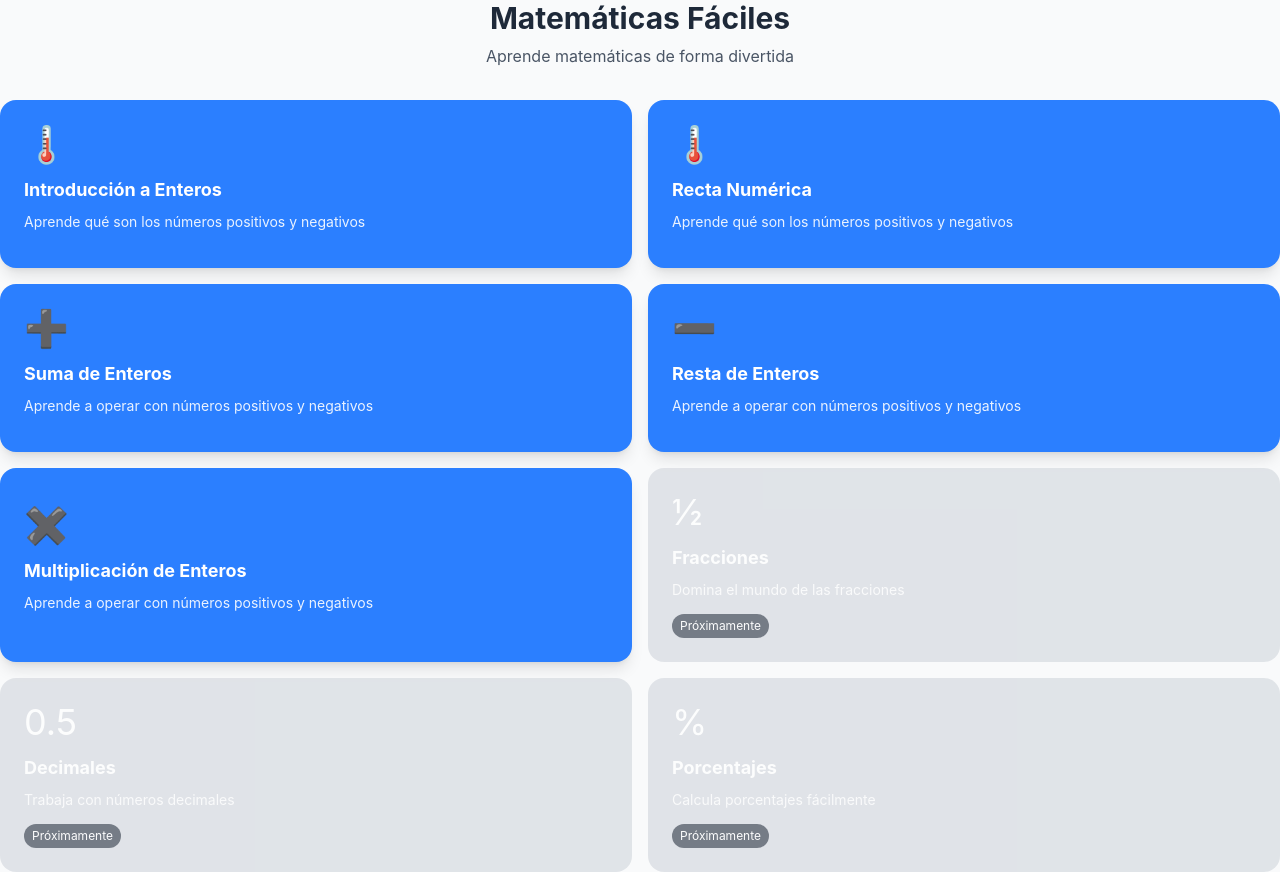
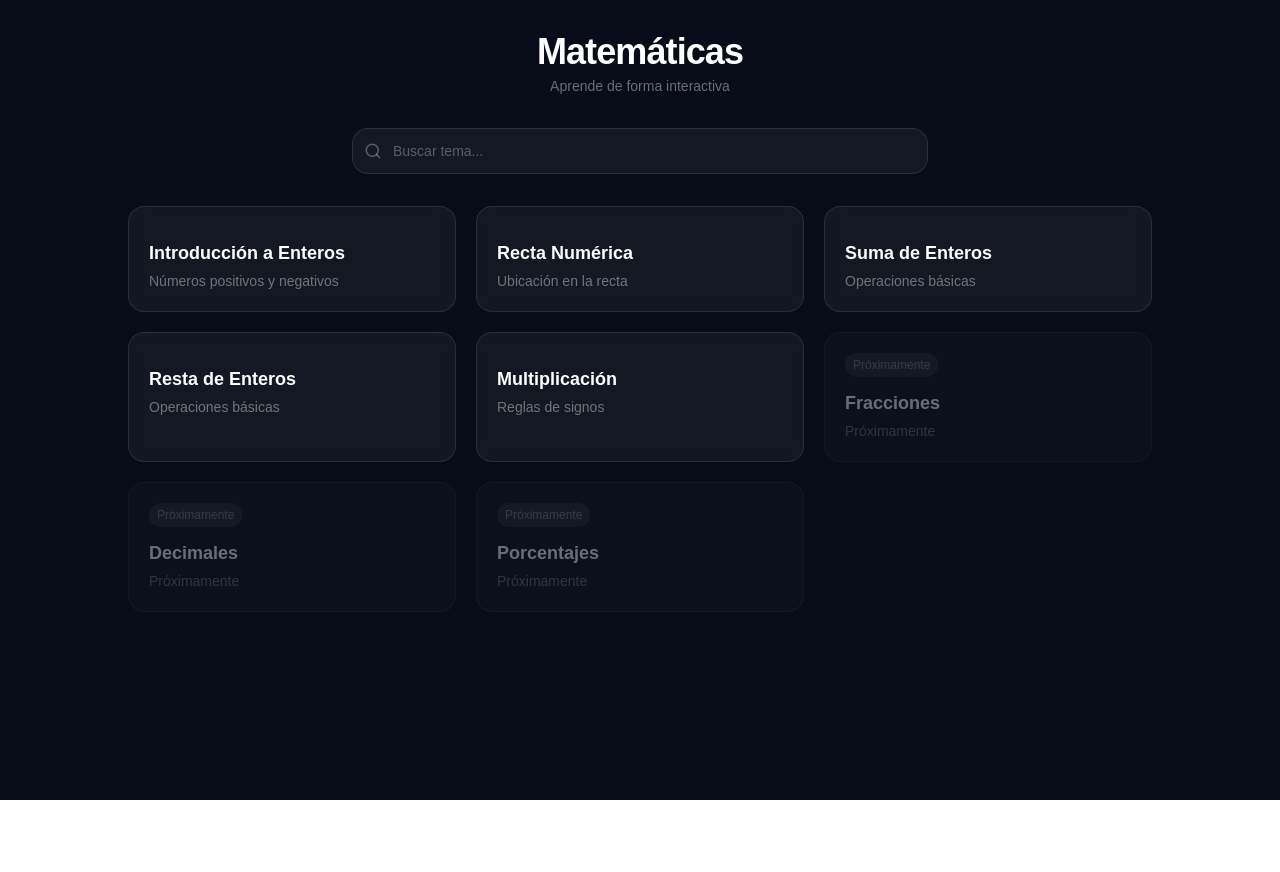
Before and after one commit to tucno21/matematica, a React (Vite) app: page / in a window 1280 px wide. After the commit the page ends 800 px from the top, so only its background shows below. Built offline with nearby package versions, Linux system fonts and the light colour scheme.

Commit message:
mejorar menu de vistas

```diff
--- a/package.json
+++ b/package.json
@@ -11,6 +11,7 @@
   },
   "dependencies": {
     "@tailwindcss/vite": "^4.2.2",
+    "lucide-react": "^1.6.0",
     "react": "^19.2.4",
     "react-dom": "^19.2.4",
     "react-router-dom": "^7.13.2",
--- a/src/types/index.ts
+++ b/src/types/index.ts
@@ -3,7 +3,7 @@ export interface Topic {
     path: string
     title: string
     description: string
-    icon: string
-    color: string
+    icon?: string
+    color?: string
     available: boolean
 }
--- a/src/views/HomeView.tsx
+++ b/src/views/HomeView.tsx
@@ -1,125 +1,89 @@
+import { useState } from 'react'
 import { useNavigate } from 'react-router-dom'
+import { Search } from 'lucide-react'
 import type { Topic } from '../types'
 
 export default function HomeView() {
     const navigate = useNavigate()
+    const [search, setSearch] = useState('')
 
     const topics: Topic[] = [
-        {
-            id: 'intro',
-            path: '/intro-enteros',
-            title: 'Introducción a Enteros',
-            description: 'Aprende qué son los números positivos y negativos',
-            icon: '🌡️',
-            color: 'blue',
-            available: true
-        },
-        {
-            id: 'recta',
-            path: '/recta-numerica',
-            title: 'Recta Numérica',
-            description: 'Aprende qué son los números positivos y negativos',
-            icon: '🌡️',
-            color: 'blue',
-            available: true
-        },
-        {
-            id: 'suma',
-            path: '/suma-enteros',
-            title: 'Suma de Enteros',
-            description: 'Aprende a operar con números positivos y negativos',
-            icon: '➕',
-            color: 'blue',
-            available: true
-        },
-        {
-            id: 'resta',
-            path: '/resta-enteros',
-            title: 'Resta de Enteros',
-            description: 'Aprende a operar con números positivos y negativos',
-            icon: '➖',
-            color: 'blue',
-            available: true
-        },
-        {
-            id: 'producto',
-            path: '/producto-enteros',
-            title: 'Multiplicación de Enteros',
-            description: 'Aprende a operar con números positivos y negativos',
-            icon: '✖️',
-            color: 'blue',
-            available: true
-        },
-        {
-            id: 'fractions',
-            path: '/fracciones',
-            title: 'Fracciones',
-            description: 'Domina el mundo de las fracciones',
-            icon: '½',
-            color: 'purple',
-            available: false
-        },
-        {
-            id: 'decimals',
-            path: '/decimales',
-            title: 'Decimales',
-            description: 'Trabaja con números decimales',
-            icon: '0.5',
-            color: 'green',
-            available: false
-        },
-        {
-            id: 'percentages',
-            path: '/porcentajes',
-            title: 'Porcentajes',
-            description: 'Calcula porcentajes fácilmente',
-            icon: '%',
-            color: 'orange',
-            available: false
-        }
+        { id: 'intro', path: '/intro-enteros', title: 'Introducción a Enteros', description: 'Números positivos y negativos', available: true },
+        { id: 'recta', path: '/recta-numerica', title: 'Recta Numérica', description: 'Ubicación en la recta', available: true },
+        { id: 'suma', path: '/suma-enteros', title: 'Suma de Enteros', description: 'Operaciones básicas', available: true },
+        { id: 'resta', path: '/resta-enteros', title: 'Resta de Enteros', description: 'Operaciones básicas', available: true },
+        { id: 'producto', path: '/producto-enteros', title: 'Multiplicación', description: 'Reglas de signos', available: true },
+        { id: 'fractions', path: '/fracciones', title: 'Fracciones', description: 'Próximamente', available: false },
+        { id: 'decimals', path: '/decimales', title: 'Decimales', description: 'Próximamente', available: false },
+        { id: 'percentages', path: '/porcentajes', title: 'Porcentajes', description: 'Próximamente', available: false }
     ]
 
-    const colorClasses = {
-        blue: 'bg-blue-500 hover:bg-blue-600',
-        purple: 'bg-purple-500 hover:bg-purple-600',
-        green: 'bg-green-500 hover:bg-green-600',
-        orange: 'bg-orange-500 hover:bg-orange-600'
-    }
+    const filteredTopics = topics.filter(t =>
+        t.title.toLowerCase().includes(search.toLowerCase()) ||
+        t.description.toLowerCase().includes(search.toLowerCase())
+    )
 
     const handleTopicClick = (topic: Topic) => {
-        topic.available && navigate(topic.path)
+        if (topic.available) navigate(topic.path)
     }
 
     return (
-        <div>
-            <header className="mb-8 text-center">
-                <h1 className="text-3xl font-bold text-gray-800 mb-2">Matemáticas Fáciles</h1>
-                <p className="text-gray-600">Aprende matemáticas de forma divertida</p>
+        <div className="min-h-dvh bg-[#080c18] text-white px-4 py-8" style={{ fontFamily: "'Nunito', sans-serif" }}>
+            {/* Header */}
+            <header className="text-center mb-8">
+                <h1 className="text-4xl font-black tracking-tight">Matemáticas</h1>
+                <p className="text-white/40 mt-1 text-sm">Aprende de forma interactiva</p>
             </header>
 
-            <div className="grid grid-cols-2 gap-4">
-                {topics.map((topic) => (
-                    <button
+            {/* Search */}
+            <div className="relative mb-8 max-w-xl mx-auto">
+                <Search className="absolute left-3 top-1/2 -translate-y-1/2 text-white/30" size={18} />
+                <input
+                    type="text"
+                    placeholder="Buscar tema..."
+                    value={search}
+                    onChange={(e) => setSearch(e.target.value)}
+                    className="w-full pl-10 pr-4 py-3 rounded-2xl bg-white/5 border border-white/10 text-sm text-white placeholder-white/30 focus:outline-none focus:ring-2 focus:ring-teal-400"
+                />
+            </div>
+
+            {/* Grid */}
+            <div className="grid grid-cols-1 sm:grid-cols-2 lg:grid-cols-3 gap-5 max-w-5xl mx-auto">
+                {filteredTopics.map(topic => (
+                    <div
                         key={topic.id}
                         onClick={() => handleTopicClick(topic)}
-                        disabled={!topic.available}
                         className={`
-              ${topic.available ? colorClasses[topic.color as keyof typeof colorClasses] : 'bg-gray-300'}
-              ${!topic.available ? 'opacity-60 cursor-not-allowed' : 'cursor-pointer shadow-lg transform transition hover:scale-105 active:scale-95'}
-              rounded-2xl p-6 text-left text-white
+              rounded-2xl p-5 border border-white/10 bg-white/5 backdrop-blur
+              transition-all duration-300
+              ${topic.available ? 'cursor-pointer hover:scale-[1.03] hover:shadow-lg hover:shadow-teal-500/10' : 'opacity-40 cursor-not-allowed'}
             `}
                     >
-                        <div className="text-4xl mb-3">{topic.icon}</div>
-                        <h2 className="text-lg font-bold mb-2">{topic.title}</h2>
-                        <p className="text-sm opacity-90 mb-3">{topic.description}</p>
-                        {!topic.available && (
-                            <span className="inline-block bg-gray-800 bg-opacity-50 text-xs px-2 py-1 rounded-full">
-                                Próximamente
-                            </span>
-                        )}
-                    </button>
+                        <div className="flex items-center justify-between mb-3">
+                            {!topic.available && (
+                                <span className="text-xs bg-white/10 px-2 py-1 rounded-full text-white/40">
+                                    Próximamente
+                                </span>
+                            )}
+                        </div>
+
+                        <h2 className="text-lg font-bold mb-1">
+                            {topic.title}
+                        </h2>
+
+                        <p className="text-sm text-white/40">
+                            {topic.description}
+                        </p>
+                    </div>
                 ))}
             </div>
+
+            {/* Empty state */}
+            {filteredTopics.length === 0 && (
+                <div className="text-center mt-10 text-white/30">
+                    No se encontraron resultados
+                </div>
+            )}
         </div>
     )
 }
```
Also changed, not shown: 1 other file (tests, documents, lock files or other folders).
